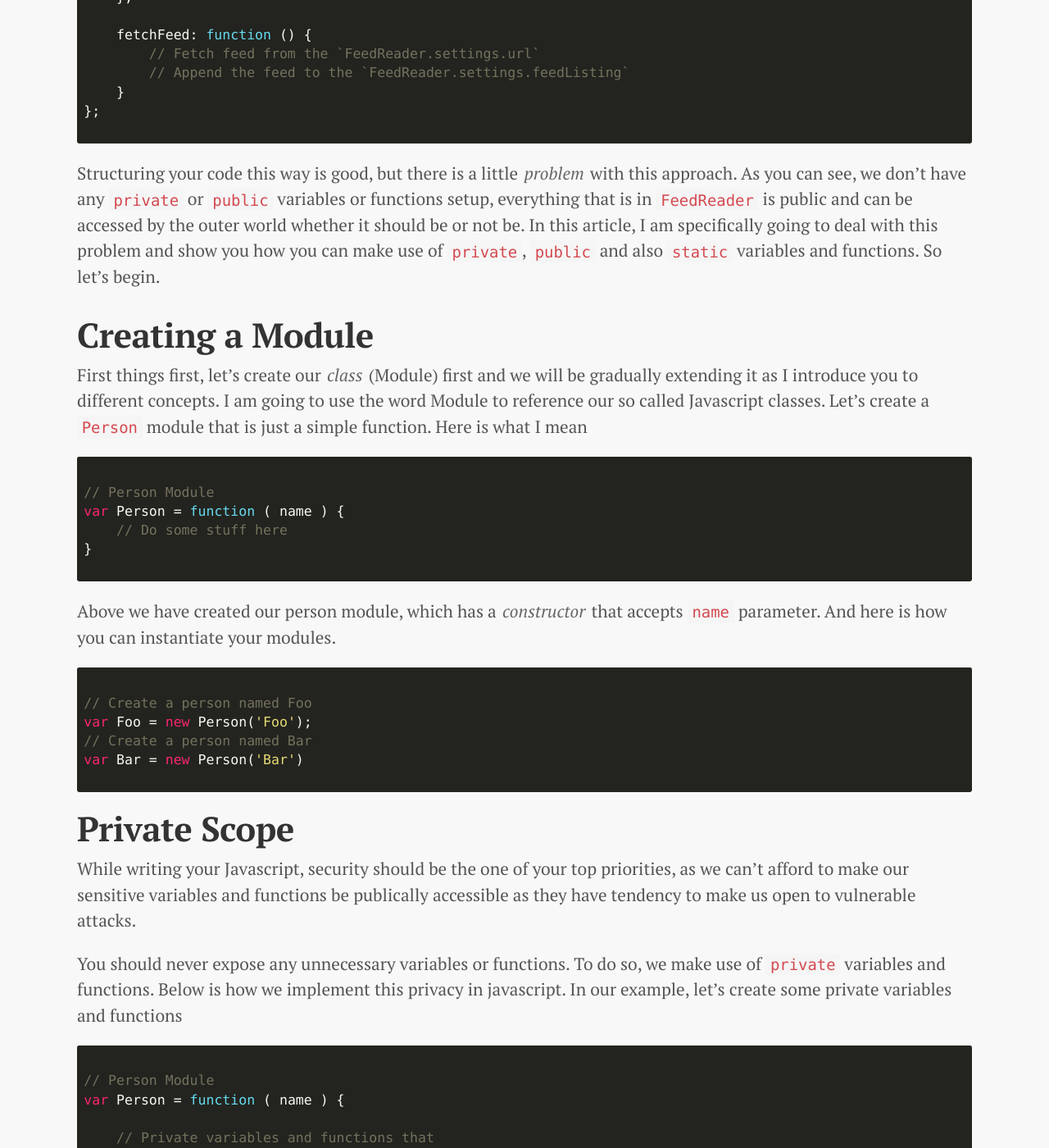
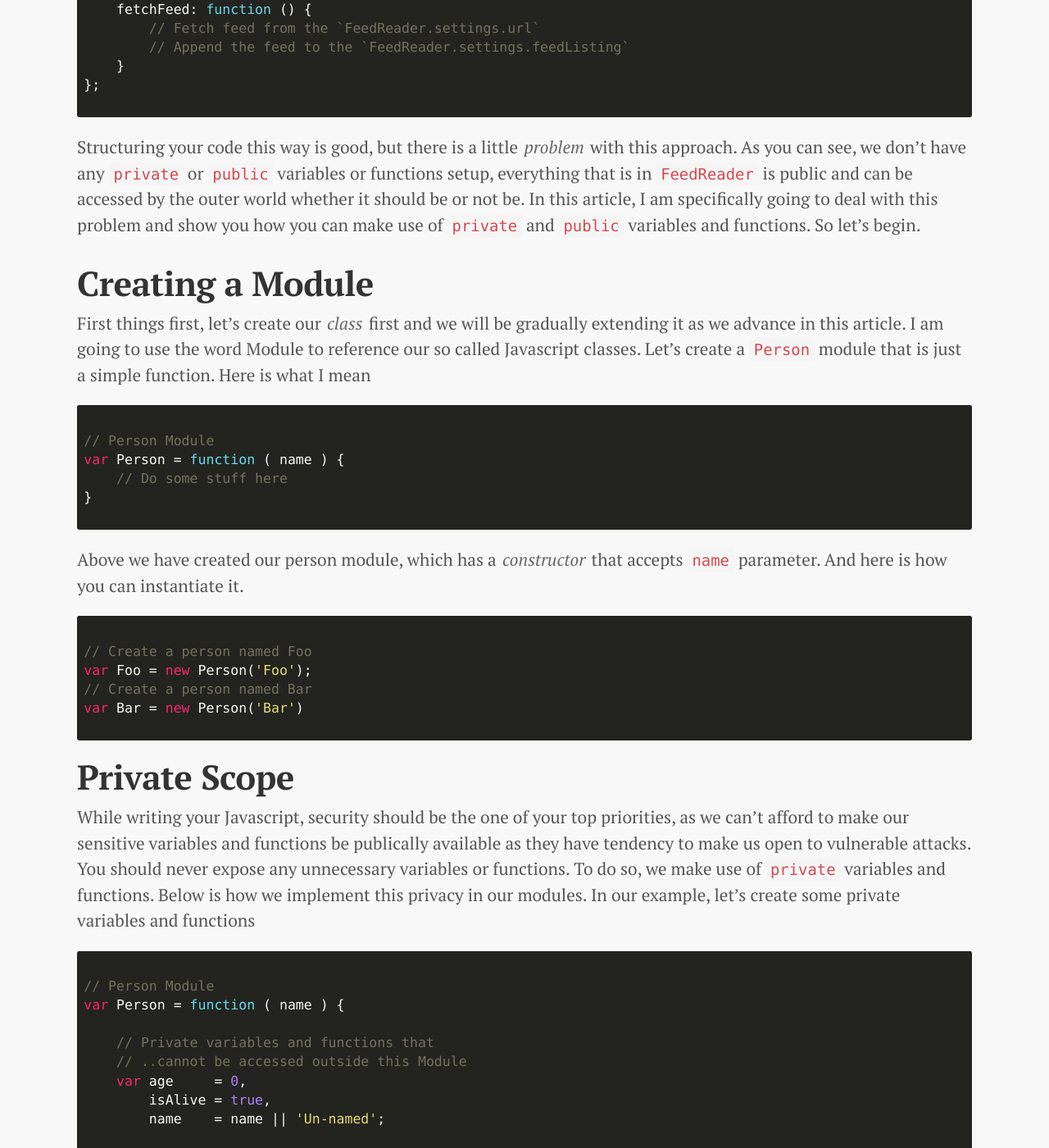
Before and after one commit to kamranahmedse/kamranahmedse.github.io, a Jekyll site: the page built from blog/_posts/2015-01-03-private-and-public-scopes-in-javascript.md, in a window 1280 px wide and 1400 px high, scrolled down 1286 px. Shown: the whole window at 82% size. Built offline with Jekyll 4.4.1, drawn with Linux system fonts in a browser that asks for light colours; comment, search, counter and statistics services are not loaded; some of the changed text lies outside the part shown.

Commit message:
fix the typos in blog post

```diff
--- a/blog/_posts/2015-01-03-private-and-public-scopes-in-javascript.md
+++ b/blog/_posts/2015-01-03-private-and-public-scopes-in-javascript.md
@@ -5,7 +5,7 @@ comments: true
 ---
 As promised in my previous article [Understanding scope in Javascript](http://kamranahmed.info/blog/2015/01/02/understanding-scope-in-javascript/), in this article I will be explaining how can we use OOP constructs such as `private` and `public` access specifiers in Javascript.
 
-From a [previous article of mine on structuring Javascript](http://kamranahmed.info/blog/2014/08/07/how-to-structure-your-javascript/, we all know that how and why should we structure our Javascript code to make it easy to maintain. I described how can we introduce modules in our Javascript code. Let me borrow an example from that article and show you how we decided our modules to look like:
+From one of the [previous article of mine on structuring Javascript](http://kamranahmed.info/blog/2014/08/07/how-to-structure-your-javascript/), we all know that how and why should we structure our Javascript code. I described how can we introduce modules in our Javascript code. Let me borrow an example from that article and show you how we decided our modules to look like:
 
 <pre><code class="javascript">
 var FeedReader = {
@@ -46,10 +46,10 @@ var FeedReader = {
 };
 </code></pre>
 
-Structuring your code this way is good, but there is a little *problem* with this approach. As you can see, we don't have any `private` or `public` variables or functions setup, everything that is in `FeedReader` is public and can be accessed by the outer world whether it should be or not be. In this article, I am specifically going to deal with this problem and show you how you can make use of `private`, `public` and also `static` variables and functions. So let's begin.
+Structuring your code this way is good, but there is a little *problem* with this approach. As you can see, we don't have any `private` or `public` variables or functions setup, everything that is in `FeedReader` is public and can be accessed by the outer world whether it should be or not be. In this article, I am specifically going to deal with this problem and show you how you can make use of `private` and `public` variables and functions. So let's begin.
 
 #Creating a Module
-First things first, let's create our *class* (Module) first and we will be gradually extending it as I introduce you to different concepts. I am going to use the word Module to reference our so called Javascript classes. Let's create a `Person` module that is just a simple function. Here is what I mean
+First things first, let's create our *class* first and we will be gradually extending it as we advance in this article. I am going to use the word Module to reference our so called Javascript classes. Let's create a `Person` module that is just a simple function. Here is what I mean
 
 <pre><code class="javascript">
 // Person Module
@@ -58,7 +58,7 @@ var Person = function ( name ) {
 }
 </code></pre>
 
-Above we have created our person module, which has a *constructor* that accepts `name` parameter. And here is how you can instantiate your modules.
+Above we have created our person module, which has a *constructor* that accepts `name` parameter. And here is how you can instantiate it.
 
 <pre><code class="javascript">
 // Create a person named Foo
@@ -68,9 +68,7 @@ var Bar = new Person('Bar')
 </code></pre>
 
 #Private Scope
-While writing your Javascript, security should be the one of your top priorities, as we can't afford to make our sensitive variables and functions be publically accessible as they have tendency to make us open to vulnerable attacks.
-
-You should never expose any unnecessary variables or functions. To do so, we make use of `private` variables and functions. Below is how we implement this privacy in javascript. In our example, let's create some private variables and functions
+While writing your Javascript, security should be the one of your top priorities, as we can't afford to make our sensitive variables and functions be publically available as they have tendency to make us open to vulnerable attacks. You should never expose any unnecessary variables or functions. To do so, we make use of `private` variables and functions. Below is how we implement this privacy in our modules. In our example, let's create some private variables and functions
 
 <pre><code class="javascript">
 // Person Module
```
Also changed, not shown: other parts of blog/_posts/2015-01-03-private-and-public-scopes-in-javascript.md (+5 -3 lines).
